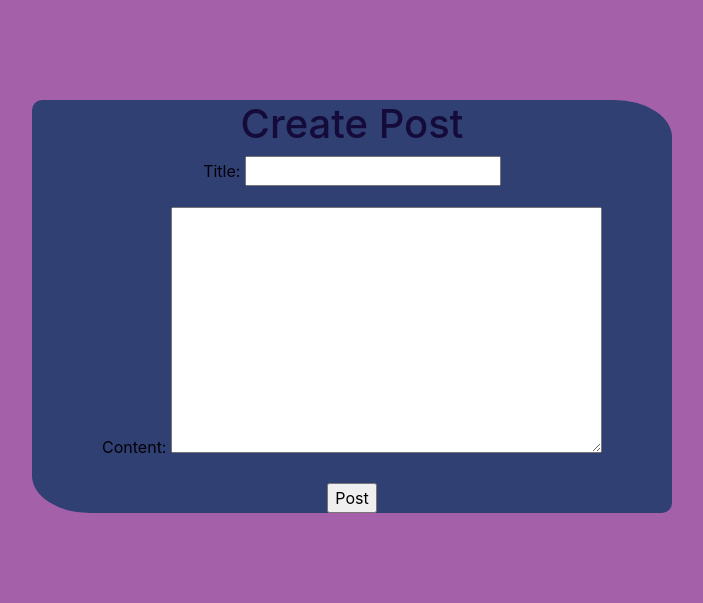
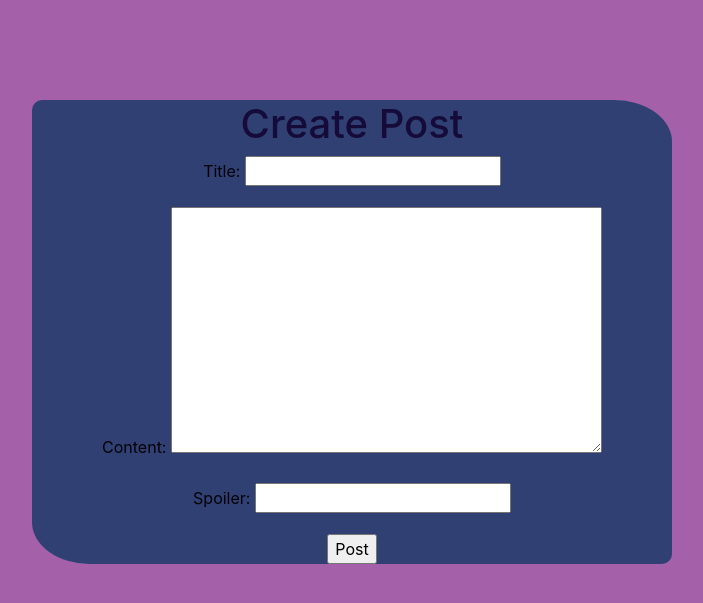
Before and after one commit to Feven98/capstone_blog, a Django app: page /blog/new in a window 1280 px wide. Shown: the part 56-659 px from the top of the page, without its empty margins (68-771 px from the left). Run offline with Django 4.2, Linux system fonts and the light colour scheme; the visitor is signed in with stand-in values (Sample User, id 1); some libraries are stand-ins or nearby versions.

Commit message:
add snnippet with name spoiler

```diff
--- a/main_app/models.py
+++ b/main_app/models.py
@@ -13,7 +13,7 @@ class Blog(models.Model):
     created_at = models.DateTimeField(auto_now_add=True)
     user = models.ForeignKey(User, on_delete=models.CASCADE, default=1, related_name="title")
     likes = models.ManyToManyField(User, related_name='blog_posts')
-
+    spoiler = models.CharField(max_length=150, default='')
     def total_likes(self):
         return self.likes.count()
 
--- a/main_app/templates/blog_detail.html
+++ b/main_app/templates/blog_detail.html
@@ -5,6 +5,7 @@
 Blog Writer : {{blog.writer.id}} -->
 <h1>{{blog.title}}</h1>
 <h2>By: {{blog.writer}} - {{blog.created_at}}</h2>
+<!-- {{blog.spoiler}} -->
 {{ blog.content|safe }}
 </br>
 {{blog.photo}}
--- a/main_app/templates/blog_update.html
+++ b/main_app/templates/blog_update.html
@@ -6,6 +6,7 @@
 <div class="update-form">
 <form action="" method="post">
   {% csrf_token %}
+  {{form.media}}
    {{form.as_p}}
 
    <a href="{% url 'update_photo' blog.pk %}">Add Image</a>
--- a/main_app/templates/home.html
+++ b/main_app/templates/home.html
@@ -9,7 +9,8 @@
         <a href="{% url 'blog_detail' blog.pk %}">
         {{ blog.title }}</a> - {{ blog.writer }} - {{ blog.created_at}}
     </br>
-       {{ blog.content|safe }}
+    {{ blog.spoiler }}
+       <!-- {{ blog.content|safe }} -->
     </li>
     {% endfor%}
 </ul>
--- a/main_app/views.py
+++ b/main_app/views.py
@@ -1,13 +1,13 @@
 from django.shortcuts import render, redirect, get_object_or_404
-from django.views import View
+from django.views import View, generic
 from django.http import HttpResponseRedirect
 from django.views.generic.base import TemplateView
 from django.views.generic import ListView, DetailView
 from django.views.generic.edit import CreateView, UpdateView, DeleteView
-from django.urls import reverse
+from django.urls import reverse, reverse_lazy
 from .models import Blog, Comment, Photo
 from django.contrib.auth import login
-from django.contrib.auth.forms import UserCreationForm
+from django.contrib.auth.forms import UserCreationForm, UserChangeForm
 import uuid
 import boto3
 import os
@@ -43,7 +43,7 @@ class BlogDetail(DetailView):  # Blog detail page
 
 class BlogCreate(CreateView):
     model = Blog
-    fields = ['title', 'content']
+    fields = ['title', 'content', 'spoiler']
     template_name = "blog_create.html"
 
     def form_valid(self, form):
@@ -58,7 +58,7 @@ class BlogCreate(CreateView):
 #  Update post blog
 class BlogUpdate(UpdateView):
     model = Blog
-    fields = ['title', 'writer', 'content']
+    fields = ['title', 'writer', 'content', 'spoiler']
     template_name = "blog_update.html"
 
     def get_success_url(self):
```
Also changed, not shown: main_app/migrations/0008_blog_spoiler.py (added).
